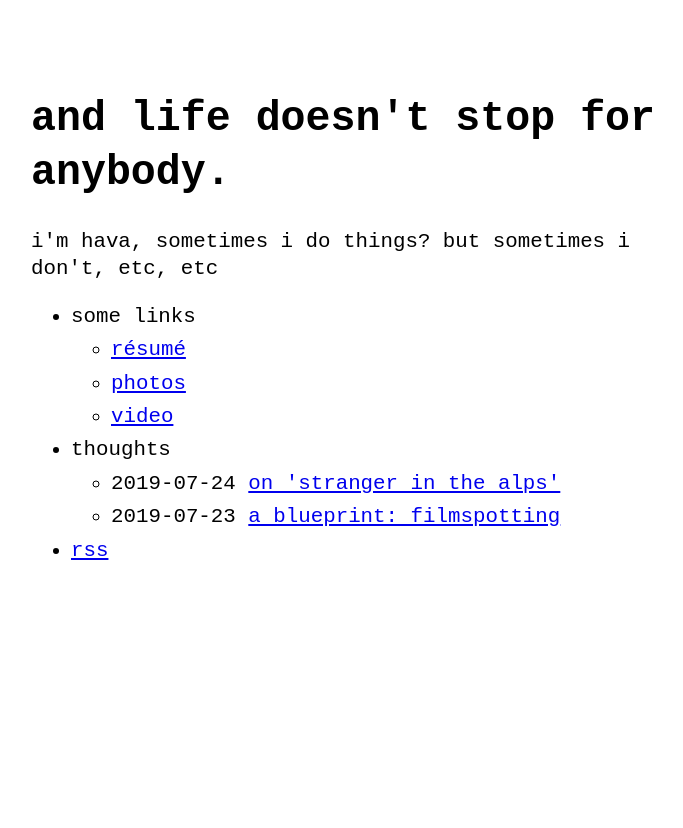
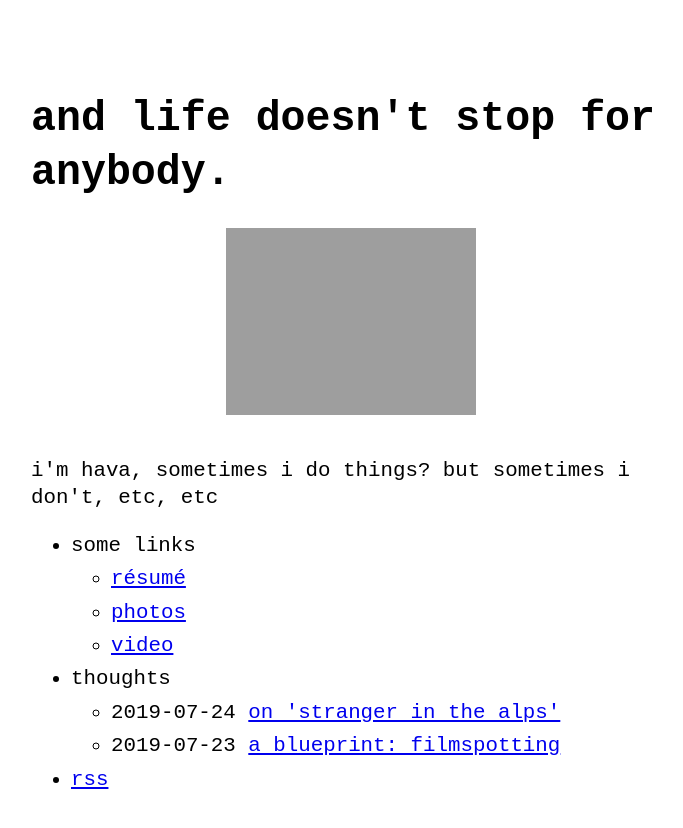
Before and after one commit to auhnix/auhnix.github.io, a Jekyll site: the page built from index.md, in a window 1280 px wide. Shown: the top 828 px of the page, without its empty margins (289-972 px from the left). Built offline with Jekyll 4.4.1, drawn with Linux system fonts in a browser that asks for light colours.

Commit message:
homepage reforms

```diff
--- a/_config.yml
+++ b/_config.yml
@@ -7,7 +7,7 @@ description: > # description of the site (multiple lines allowed)
 
 permalink: /:slug.html
 
-favicon: "./logo.png" # relative path to site's favicon
+favicon: "./favicon.gif" # relative path to site's favicon
 # goat_counter: "yoursitename" # put your GoatCounter name if you want to use GoatCounter analytics
 
 theme: no-style-please # if you are using GitHub Pages, change it to remote_theme: riggraz/no-style-please
--- a/_layouts/home.html
+++ b/_layouts/home.html
@@ -9,8 +10,12 @@ layout: default
 	  {% endif %}
 	</header>
 
-i'm hava, sometimes i do things?
-but sometimes i don't, etc, etc
+	<img id="me" src="{{ "/assets/images/me2.jpg" | absolute_url }}"></img>
+
+	<div id="blurb">
+		i'm hava, sometimes i do things?
+		but sometimes i don't, etc, etc
+	</div>
 
 	{% include menu_item.html collection=site.data.menu.entries %}
 </div>
--- a/_sass/no-style-please.scss
+++ b/_sass/no-style-please.scss
@@ -146,7 +146,7 @@ blockquote {
       width: 100%;
       column-count: 3;
       column-gap: 2%;
-  }
+}
 
 .grid {
   -webkit-transition: .2s -webkit-filter linear;
@@ -174,3 +174,14 @@ iframe {
 header h3 {
   margin: 0;
 }
+
+#me {
+  margin: 0 auto;
+  width: 250px;
+  height: auto;
+  display: block;
+}
+
+#blurb {
+  padding-top: 2em;
+}
```
Also changed, not shown: other parts of _layouts/home.html (+1 -0 lines), 4 other files.
